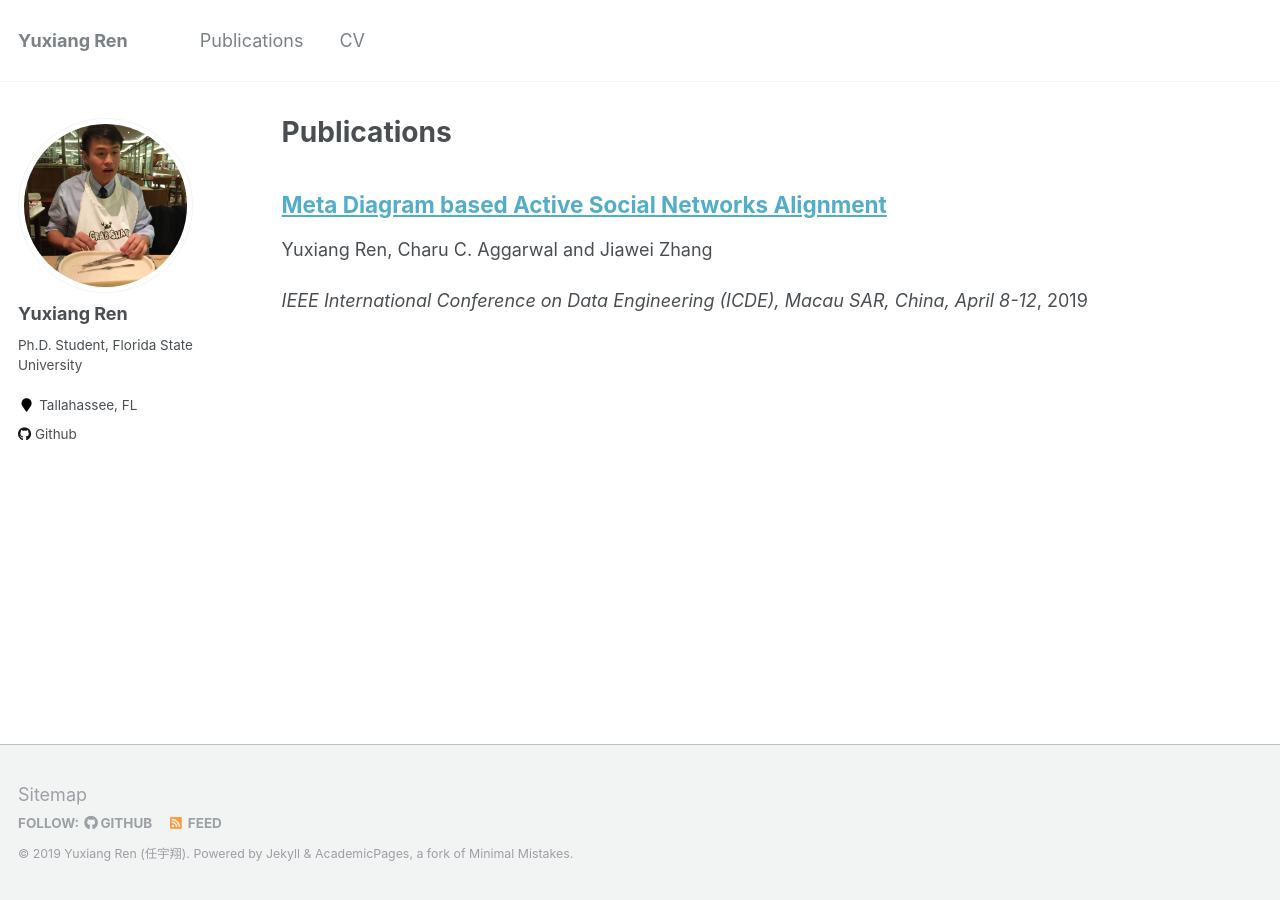
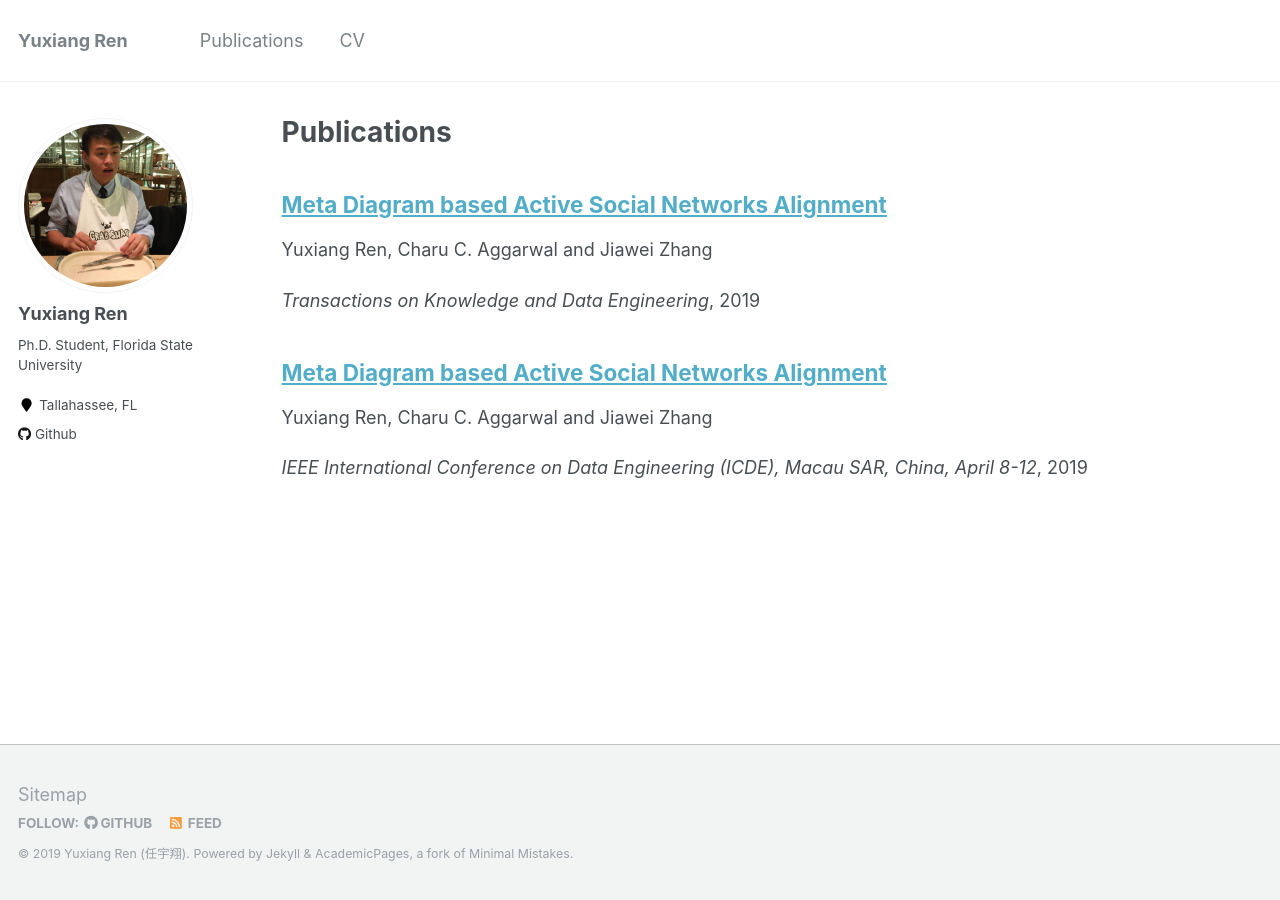
Before and after one commit to YuxiangRen/YuxiangRen.github.io, a Jekyll site: the page built from _pages/publications.md, in a window 1280 px wide. Built offline with Jekyll 4.4.1, drawn with Linux system fonts in a browser that asks for light colours.

Commit message:
TKDE accept

```diff
--- /dev/null
+++ b/_publications/2019-TKDE.md
@@ -0,0 +1,16 @@
+---
+title: "Meta Diagram based Active Social Networks Alignment"
+collection: publications
+permalink: /publication/2019-ICDE
+excerpt: 'Yuxiang Ren, Charu C. Aggarwal and Jiawei Zhang'
+date: 2019-10-01
+venue: 'Transactions on Knowledge and Data Engineering'
+paperurl: ''
+citation: '@inproceedings{RCZ2019TKDE,<br>
+&nbsp;&nbsp;&nbsp;&nbsp;&nbsp;&nbsp;&nbsp;&nbsp;&nbsp;&nbsp;&nbsp;&nbsp;&nbsp;&nbsp;&nbsp;&nbsp;&nbsp;&nbsp;title={ActiveIter: Meta Diagram based Active Learning in Social Networks Alignment.},<br>
+&nbsp;&nbsp;&nbsp;&nbsp;&nbsp;&nbsp;&nbsp;&nbsp;&nbsp;&nbsp;&nbsp;&nbsp;&nbsp;&nbsp;&nbsp;&nbsp;&nbsp;&nbsp;author={Yuxiang Ren, Charu C. Aggarwal and Jiawei Zhang.},<br>
+&nbsp;&nbsp;&nbsp;&nbsp;&nbsp;&nbsp;&nbsp;&nbsp;&nbsp;&nbsp;&nbsp;&nbsp;&nbsp;&nbsp;&nbsp;&nbsp;&nbsp;&nbsp;booktitle={Transactions on Knowledge and Data Engineering},<br>
+&nbsp;&nbsp;&nbsp;&nbsp;&nbsp;&nbsp;&nbsp;&nbsp;&nbsp;&nbsp;&nbsp;&nbsp;&nbsp;&nbsp;&nbsp;&nbsp;&nbsp;&nbsp;year={2019}<br>
+&nbsp;&nbsp;&nbsp;&nbsp;&nbsp;&nbsp;&nbsp;&nbsp;&nbsp;&nbsp;&nbsp;&nbsp;&nbsp;&nbsp;&nbsp;&nbsp;&nbsp;&nbsp;}'
+---
+[Paper](http://yuxiangren.github.io/files/TKDE2019.pdf)
```
Also changed, not shown: _pages/about.md (+1 -0 lines), 1 other file.
